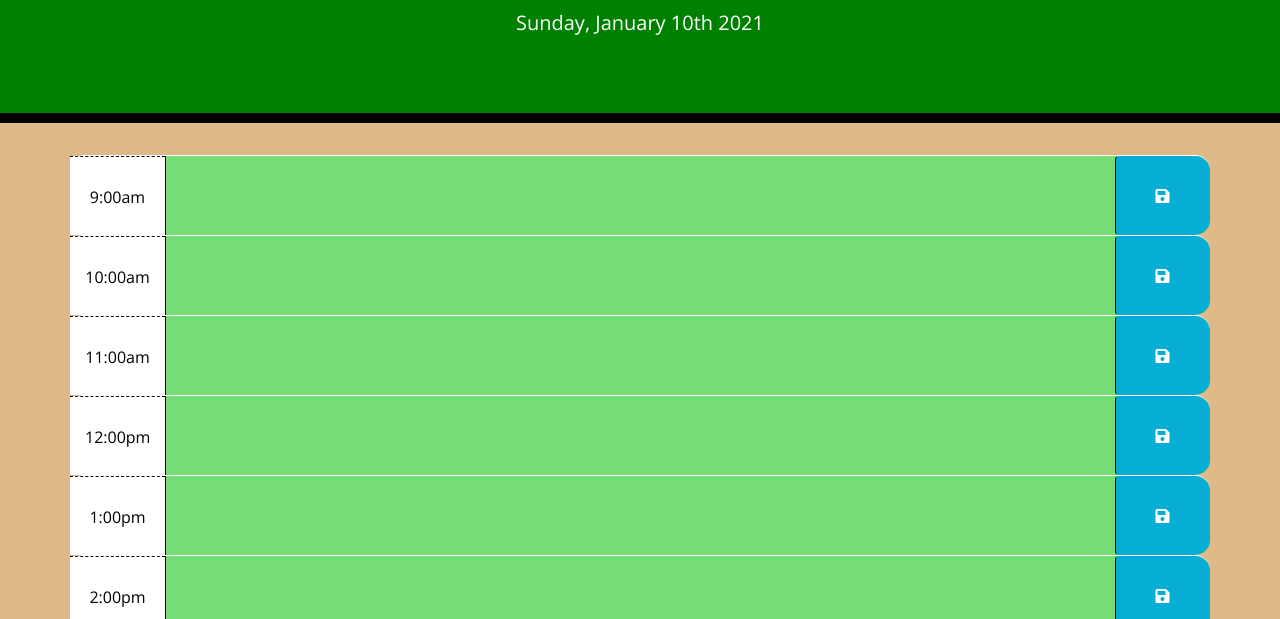
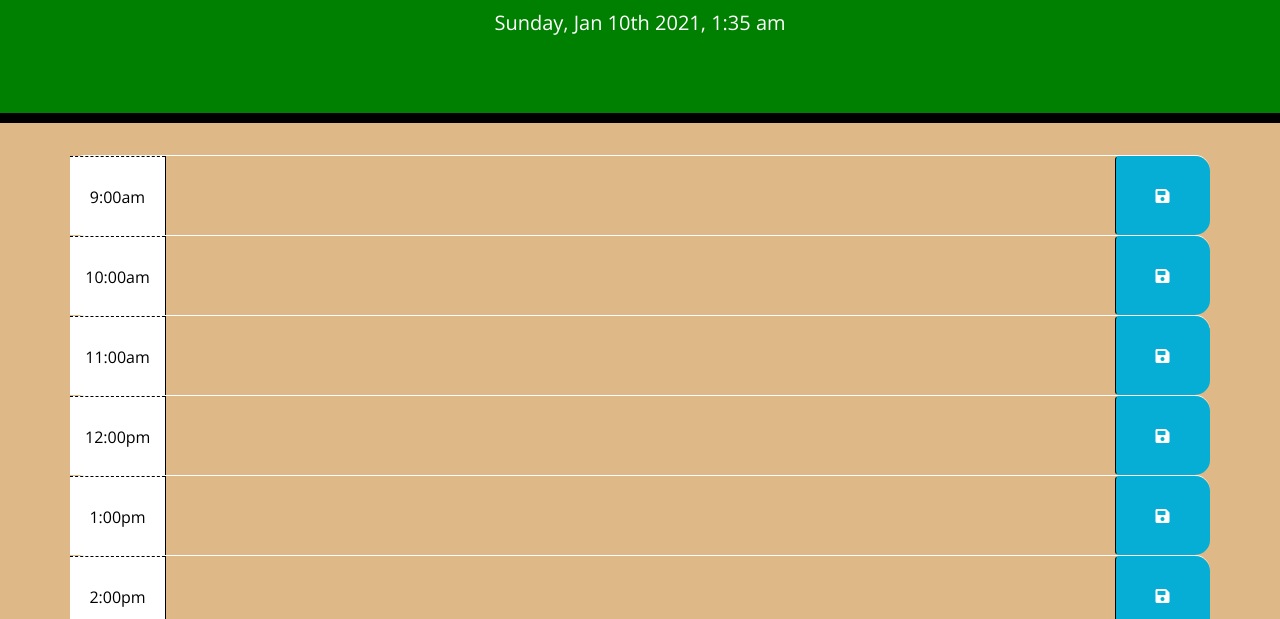
Before and after one commit to jceb30198/Work_Scheduler, a plain HTML site: page index.html in a window 1280 px wide. Shown: the part 181-800 px from the top of the page. Drawn offline with nearby package versions, Linux system fonts and the light colour scheme.

Commit message:
Starting over to get a good grade on the assignment.

```diff
--- a/index.html
+++ b/index.html
@@ -27,7 +27,7 @@
     <header class="jumbotron">
       <h1 class="display-3">Work Day Scheduler</h1>
       <p class="lead">A simple calendar app for scheduling your work day</p>
-      <p id="currentDay" class="lead"></p>
+      <p id="day" class="lead"></p>
     </header>
     <div class="container">
 
--- a/script.js
+++ b/script.js
@@ -1,7 +1,6 @@
 $(document).ready(function() {
 
     // Variables
-    var currentDay = $("#currentDay");
     var timeBlock = $(".time-block");
     var am9 = $("#9");
     var am10 = $("#10");
@@ -14,58 +13,11 @@ $(document).ready(function() {
     var pm5 = $("#17");
     var saveBtn = $(".saveBtn");
 
-    // This function will change the color if the time is different
-    function colorChange() {
+    // Displays date in the jumbotron
+    var dateDisplay = $("#day");
+    var date = moment().format("dddd, MMM Do YYYY, h:mm a");
+    dateDisplay.text(date);
 
-        timeBlock.each(function () {
-            var hour = moment().hour();
-            var scheduleTime = $(this).attr("id");
 
-            if (scheduleTime > hour) {
-                $(this).addClass("future");
-                $(this).removeClass("past");
-                $(this).removeClass("present");
-            }
-            else if (scheduleTime == hour) {
-                $(this).addClass("present");
-                $(this).removeClass("past");
-                $(this).removeClass("future");
-            }
-            else {
-                $(this).addClass("past");
-                $(this).removeClass("future");
-                $(this).removeClass("present");
-            }
-            console.log(this);
-            console.log(scheduleTime);
-        })
-    }
 
-    // Click to save the text from textarea to storage
-    saveBtn.on("click", function() {
-        var description = $(this).siblings(".description").val();
-        var scheduleTime = $(this).parent().attr("id");
-
-        localStorage.setItem(scheduleTime, description);
-
-        console.log(this);
-        console.log(description);
-    })
-
-    // This is where all of the data is stored
-    $(".description").val(localStorage.getItem(am9));
-    $(".description").val(localStorage.getItem(am10));
-    $(".description").val(localStorage.getItem(am11));
-    $(".description").val(localStorage.getItem(pm12));
-    $(".description").val(localStorage.getItem(pm1));
-    $(".description").val(localStorage.getItem(pm2));
-    $(".description").val(localStorage.getItem(pm3));
-    $(".description").val(localStorage.getItem(pm4));
-    $(".description").val(localStorage.getItem(pm5));
-
-    // This determines the current time display in the Jumbotron
-    currentDay.text(moment().format("dddd, MMMM Do YYYY"));
-
-    // Calls the function to run
-    colorChange();
 })
```
